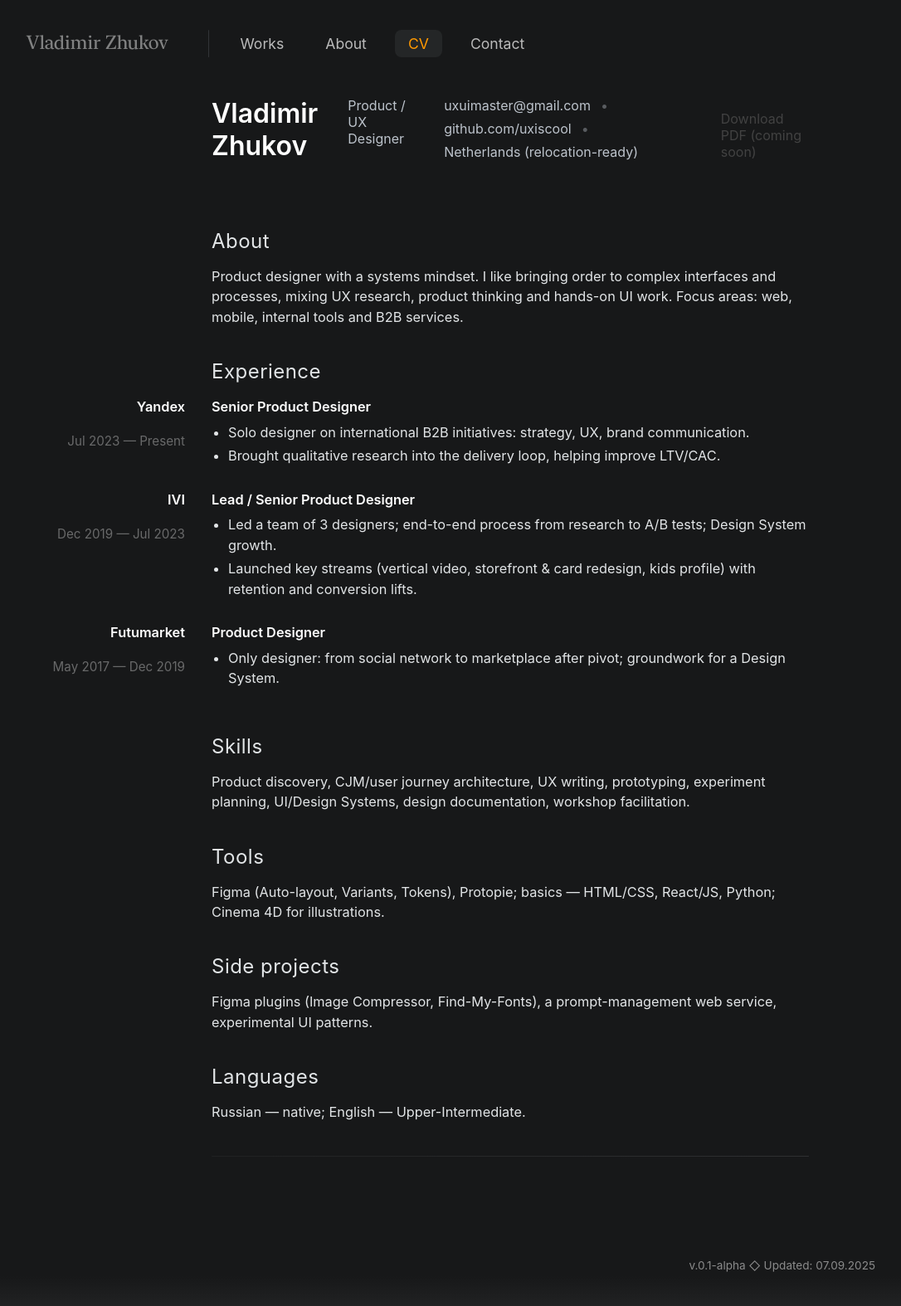
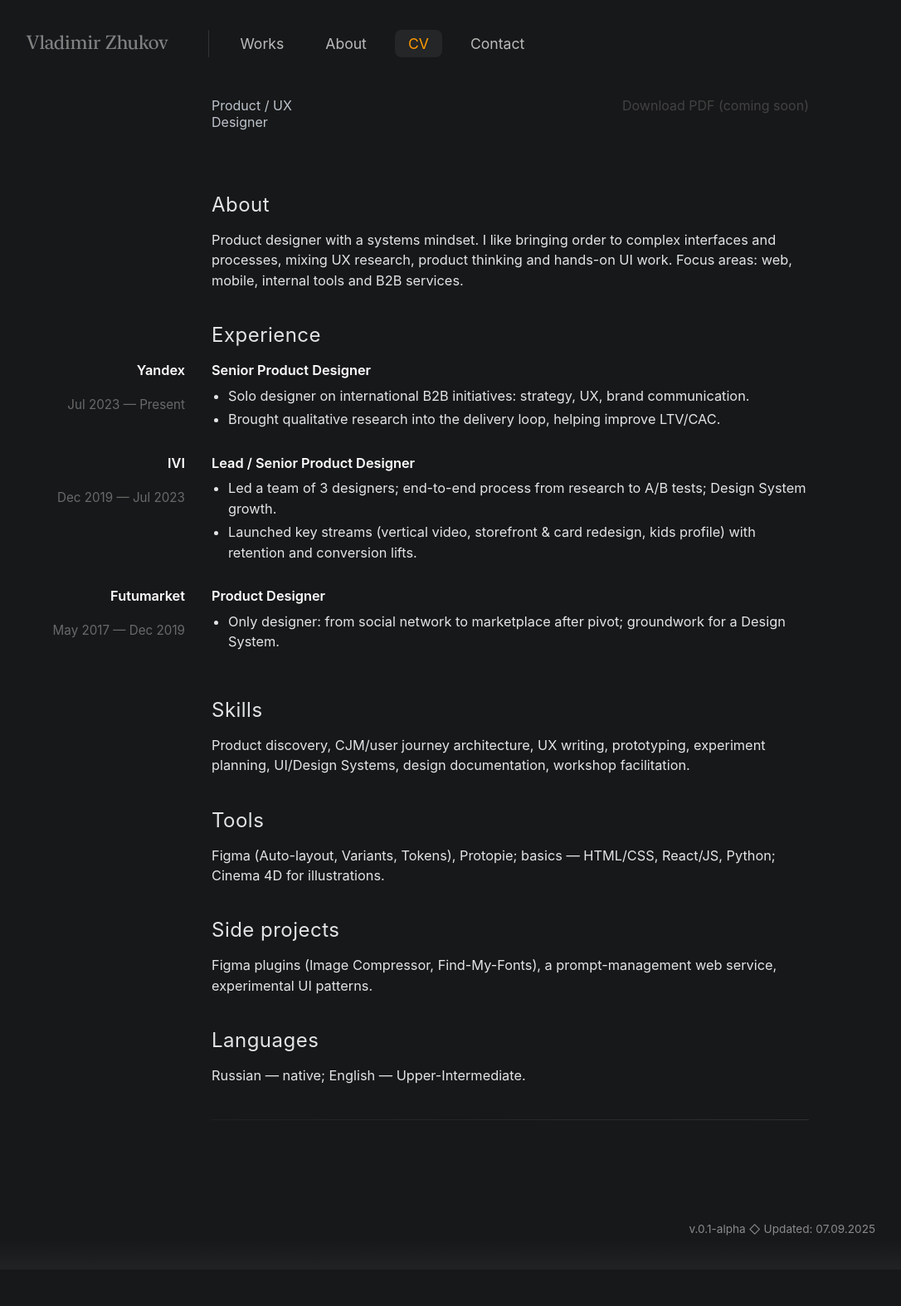
Before and after one commit to uxiscool/experience, a Jekyll site: the page built from cv.md, in a window 1280 px wide. Shown: the whole page at 83% size, without its empty margins (25-1111 px from the left). Built offline with Jekyll 4.4.1, drawn with Linux system fonts in a browser that asks for light colours; after the commit the page ends 1530 px from its top, so only the background shows below that.

Commit message:
Add files via upload

```diff
--- a/css/main.css
+++ b/css/main.css
@@ -1088,3 +1088,12 @@ body.mm-open{ overflow: hidden; }
   font-weight:600;
   color:#fff;
 }
+.cv-download{
+  display: flex;
+  justify-content: flex-end;
+  width: 100%;
+  margin: 0;
+}
+.cv-download a{
+  text-decoration: none;
+}
--- a/cv.md
+++ b/cv.md
@@ -6,21 +6,13 @@ permalink: /cv/
 
 <div class="container">
 
-  <header class="cv-head">
-    <h1 class="cv-name">Vladimir Zhukov</h1>
-    <div class="cv-title">Product / UX Designer</div>
-    <div class="cv-contacts">
-      <a href="mailto:uxuimaster@gmail.com" class="cv-contact">uxuimaster@gmail.com</a>
-      <span class="cv-sep">•</span>
-      <a href="https://github.com/uxiscool" class="cv-contact" target="_blank" rel="noopener">github.com/uxiscool</a>
-      <span class="cv-sep">•</span>
-      <span class="cv-contact">Netherlands (relocation-ready)</span>
-    </div>
+<header class="cv-head">
+  <div class="cv-title">Product / UX Designer</div>
 
-    <p class="cv-download disabled-text">
-      <a href="{{ site.baseurl }}/ui/cv.pdf" aria-disabled="true">Download PDF (coming soon)</a>
-    </p>
-  </header>
+  <p class="cv-download disabled-text">
+    <a href="{{ site.baseurl }}/ui/cv.pdf" aria-disabled="true">Download PDF (coming soon)</a>
+  </p>
+</header>
 
   <section class="cv-grid">
 
```
